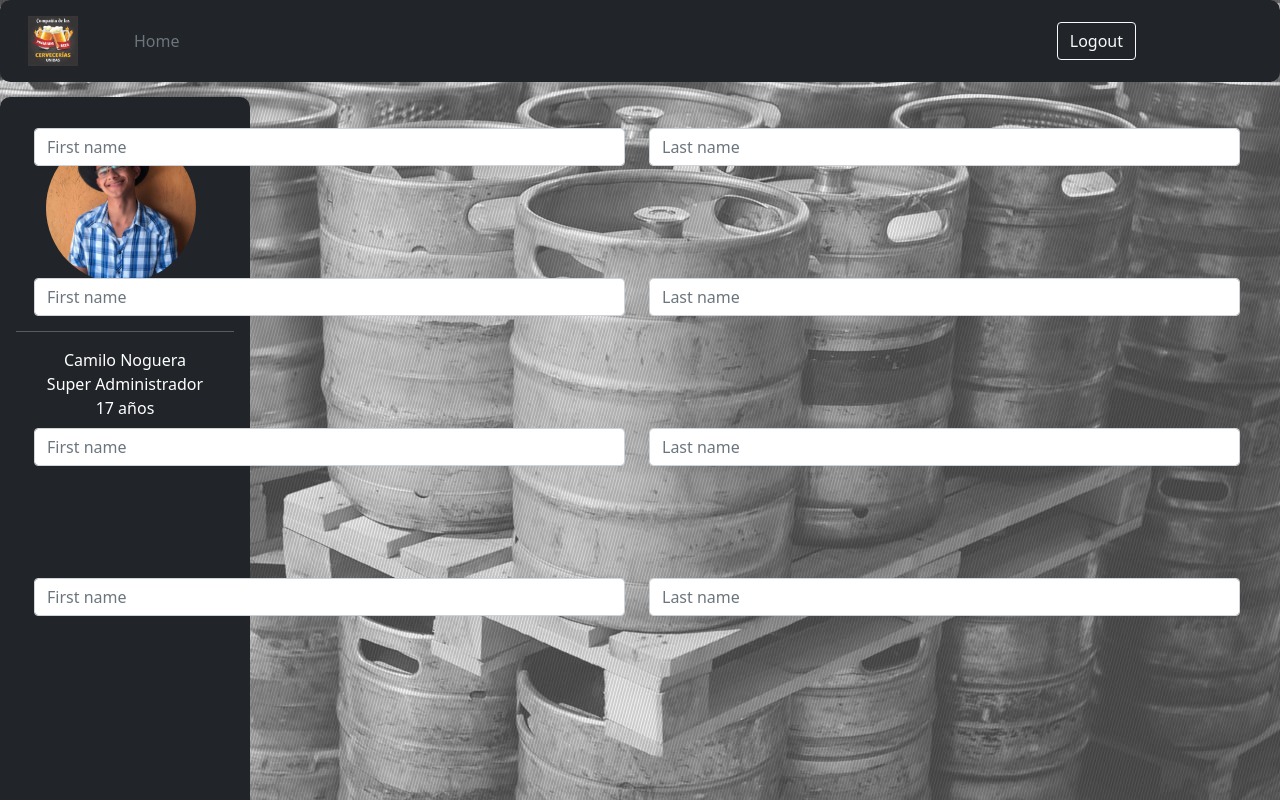
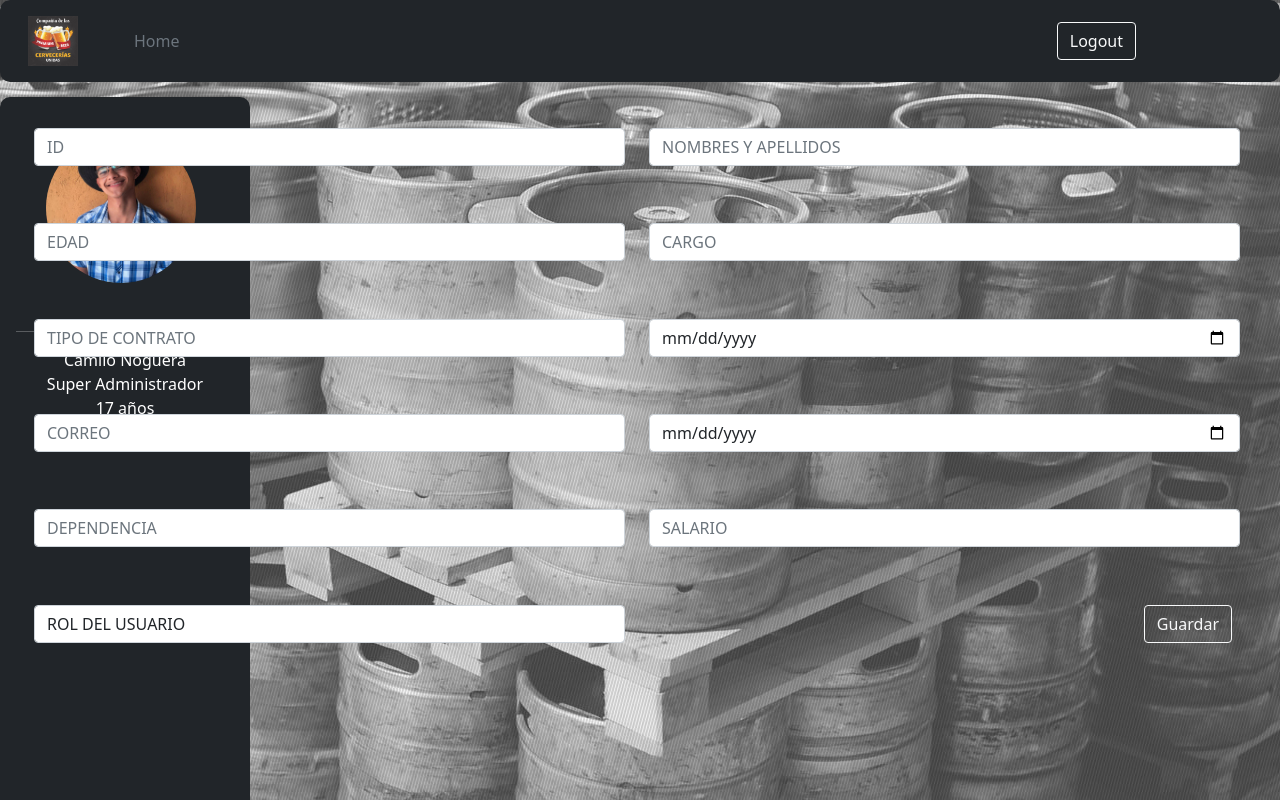
Before and after one commit to jgra007/sprint3, a Python web app: template templates/addadmin.html in a window 1280 px wide. Run offline with Jinja, Linux system fonts and the light colour scheme; the template is opened without the code that fills it, so the values that code supplies are empty; some libraries are stand-ins or nearby versions.

Commit message:
subiendo cambios

```diff
--- a/templates/addadmin.html
+++ b/templates/addadmin.html
@@ -70,28 +70,45 @@
 
         <div class="row form row-cols-1 row-cols-md-2 ">
             <div class="col-form">
-                <input type="text" class="form-control" placeholder="First name" aria-label="First name">
+                <input type="number" class="form-control" placeholder="ID" aria-label="First name">
             </div>
             <div class="col-form">
-                <input type="text" class="form-control" placeholder="Last name" aria-label="Last name">
+                <input type="text" class="form-control" placeholder="NOMBRES Y APELLIDOS" aria-label="Last name">
             </div>
             <div class="col-form">
-                <input type="text" class="form-control" placeholder="First name" aria-label="First name">
+                <input type="number" class="form-control" placeholder="EDAD" aria-label="First name">
             </div>
             <div class="col-form">
-                <input type="text" class="form-control" placeholder="Last name" aria-label="Last name">
+                <input type="text" class="form-control" placeholder="CARGO" aria-label="Last name">
             </div>
             <div class="col-form">
-                <input type="text" class="form-control" placeholder="First name" aria-label="First name">
+                <input type="text" class="form-control" placeholder="TIPO DE CONTRATO" aria-label="First name">
             </div>
             <div class="col-form">
-                <input type="text" class="form-control" placeholder="Last name" aria-label="Last name">
+                <input type="date" class="form-control" placeholder="FECHA DE INGRESO" aria-label="Last name">
             </div>
             <div class="col-form">
-                <input type="text" class="form-control" placeholder="First name" aria-label="First name">
+                <input type="email" class="form-control" placeholder="CORREO" aria-label="First name">
             </div>
             <div class="col-form">
-                <input type="text" class="form-control" placeholder="Last name" aria-label="Last name">
+                <input type="date" class="form-control" placeholder="FECHA DE TERMINACIÓN" aria-label="Last name">
+            </div>
+            <div class="col-form">
+                <input type="text" class="form-control" placeholder="DEPENDENCIA" aria-label="First name">
+            </div>
+            <div class="col-form">
+                <input type="number" class="form-control" placeholder="SALARIO" aria-label="Last name">
+            </div>
+            <div class="col-form">
+                    <select name="Rol" class="form-control" placeholder="SALARIO" aria-label="Last name">
+                            <option value=""select>ROL DEL USUARIO</option>
+                        <option value="">Superadministrador</option>
+                        <option value="">Administrador</option>
+                        <option value="">Usuario</option>
+                    </select>
+            </div>
+            <div class="text-end">
+                <button type="submit" class="btn btn-outline-light me-2">Guardar</button>
             </div>
         </div>
 
```
